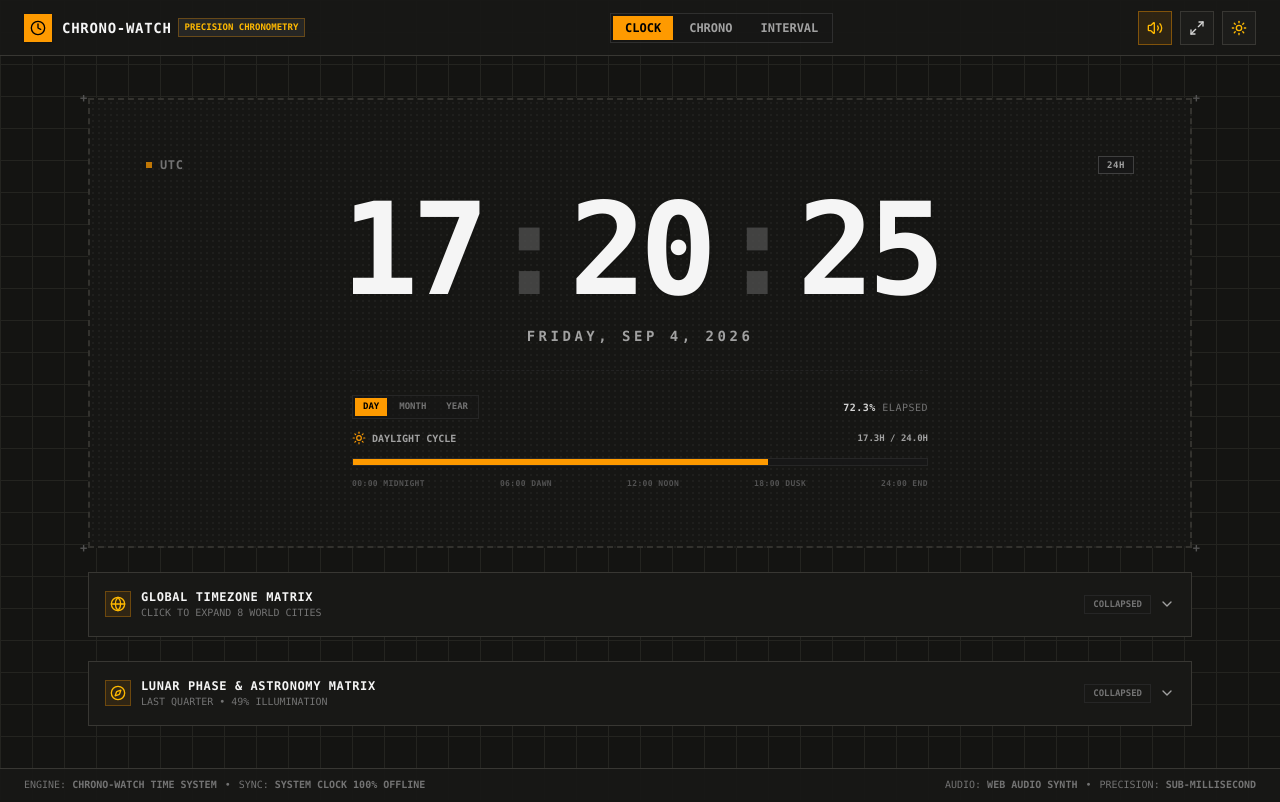
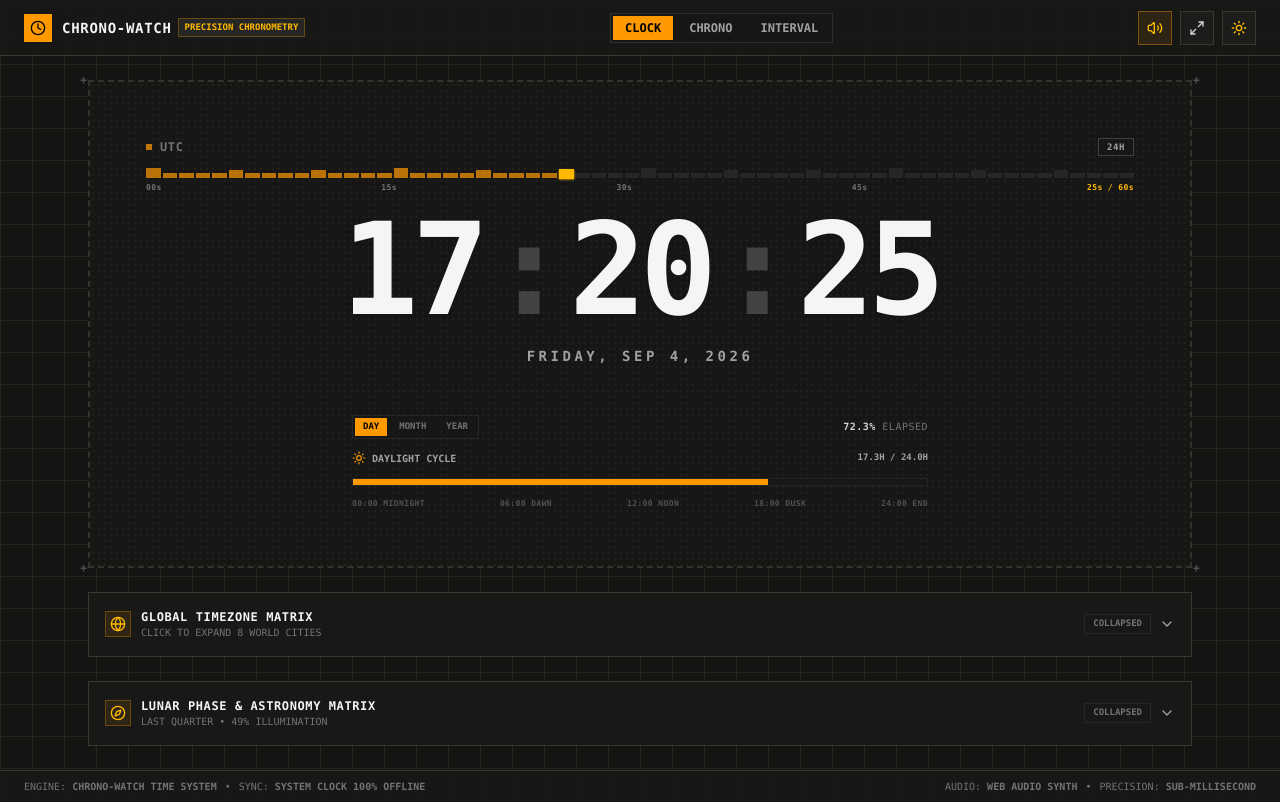
Before and after one commit to khokharsnehil45/chrono-watch, a Next.js app: page / in a window 1280 px wide. Built offline with nearby package versions, Linux system fonts and the light colour scheme.

Commit message:
feat: add linear 60-second perimeter tick index to digital watch box

```diff
--- a/app/globals.css
+++ b/app/globals.css
@@ -43,6 +43,11 @@ body {
   background-size: 6px 6px;
 }
 
+/* 60-Second Perimeter Tick Grid */
+.grid-cols-60 {
+  grid-template-columns: repeat(60, minmax(0, 1fr));
+}
+
 /* Custom terminal scrollbars */
 ::-webkit-scrollbar {
   width: 6px;
--- a/app/page.tsx
+++ b/app/page.tsx
@@ -401,6 +401,48 @@ export default function ChronoWatchCockpit() {
                   {is24Hour ? "24H" : "12H"}
                 </button>
               </div>
+
+              {/* Linear 60-Second Perimeter Tick Index */}
+              {now && (() => {
+                const currentSec = now.getSeconds();
+                return (
+                  <div className="my-3 space-y-1">
+                    <div className="grid grid-cols-60 gap-[1.5px] sm:gap-[2px] h-2 sm:h-2.5 items-end">
+                      {Array.from({ length: 60 }).map((_, secIdx) => {
+                        const isPastOrCurrent = secIdx <= currentSec;
+                        const isCurrent = secIdx === currentSec;
+                        const isMajorQuarter = secIdx % 15 === 0; // 0, 15, 30, 45
+                        const isFiveSec = secIdx % 5 === 0;
+
+                        return (
+                          <div
+                            key={secIdx}
+                            className={`transition-all duration-150 ${
+                              isMajorQuarter ? "h-full" : isFiveSec ? "h-4/5" : "h-1/2"
+                            } ${
+                              isCurrent
+                                ? "bg-amber-400 scale-y-125 shadow-xs shadow-amber-400"
+                                : isPastOrCurrent
+                                  ? theme === "dark" ? "bg-amber-500/70" : "bg-amber-600/80"
+                                  : theme === "dark" ? "bg-neutral-800" : "bg-neutral-300"
+                            }`}
+                            title={`${secIdx}s`}
+                          />
+                        );
+                      })}
+                    </div>
+                    <div className="flex items-center justify-between text-[7px] sm:text-[8px] font-mono font-bold text-neutral-500 tracking-wider">
+                      <span>00s</span>
+                      <span>15s</span>
+                      <span>30s</span>
+                      <span>45s</span>
+                      <span className={theme === "dark" ? "text-amber-400 font-black" : "text-amber-700 font-black"}>
+                        {String(currentSec).padStart(2, "0")}s / 60s
+                      </span>
+                    </div>
+                  </div>
+                );
+              })()}
 
               {/* Primary Clock Digits with Sub-pixel Kerning */}
               {now ? (() => {
```
